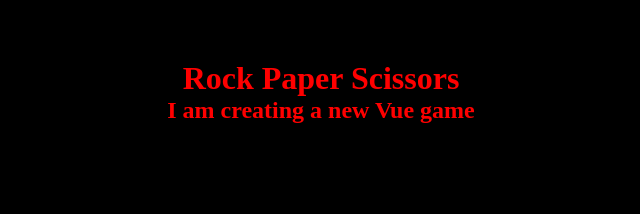
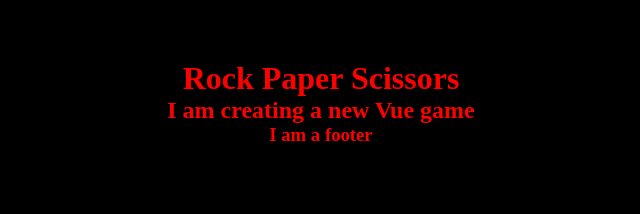
Before and after one commit to Lu-Smith/rock_paper_scisors_vue_typescript_tdd, a Vue app: page / in a window 1280 px wide. Shown: the top 214 px of the page, without its empty margins (319-959 px from the left). Built offline with nearby package versions, Linux system fonts and the light colour scheme.

Commit message:
Passed the FooterComponent test

```diff
--- a/src/App.vue
+++ b/src/App.vue
@@ -1,17 +1,20 @@
 <template>
   <h1>Rock Paper Scissors</h1>
   <HomePage msg="I am creating a new Vue game" />
+  <FooterComponent />
 </template>
 
 <script lang="ts">
 import { defineComponent } from 'vue';
 import HomePage from './components/HomePage.vue';
+import FooterComponent from './components/FooterComponent.vue';
 
 
 export default defineComponent({
   name: 'App',
   components: {
-    HomePage
+    HomePage,
+    FooterComponent
   }
 });
 </script>
--- /dev/null
+++ b/src/components/FooterComponent.vue
@@ -0,0 +1,13 @@
+<template>
+  <h3>I am a footer</h3>
+</template>
+
+<script lang="ts">
+export default {
+
+}
+</script>
+
+<style lang="scss">
+
+</style>
```
